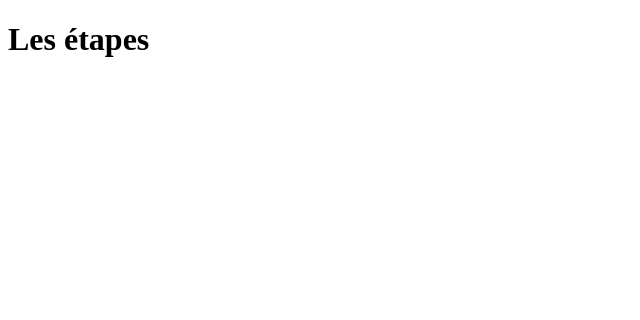
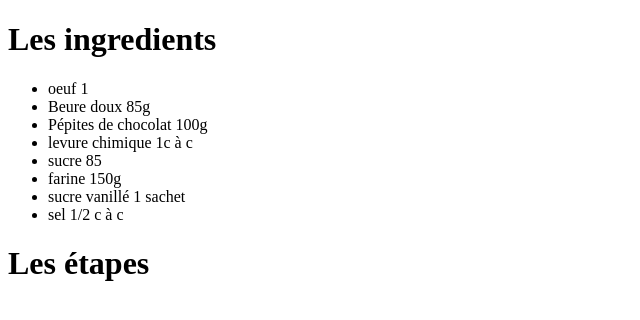
Before and after one commit to binyoma/cookie, a plain HTML site: page Documents/cookie/index.html in a window 1280 px wide. Shown: the whole page, without its empty margins (0-640 px from the left). Drawn offline with Linux system fonts and the light colour scheme.

Commit message:
ingrédients

```diff
--- a/Documents/cookie/index.html
+++ b/Documents/cookie/index.html
@@ -7,7 +7,19 @@
     <title>Cookie</title>
 </head>
 <body>
+    <div>
+        <h1>Les ingredients </h1>
+        <ul>
+            <li>oeuf 1</li>
+            <li> Beure doux 85g </li>
+            <li> Pépites de chocolat 100g</li>
+            <li> levure chimique 1c à c </li>
+            <li> sucre 85 </li>
+            <li> farine  150g </li>
+            <li> sucre vanillé 1 sachet </li>
+            <li> sel 1/2 c à c </li>
+        </ul>
+    </div>
     <h1>Les étapes</h1>
-
 </body>
 </html>
```
